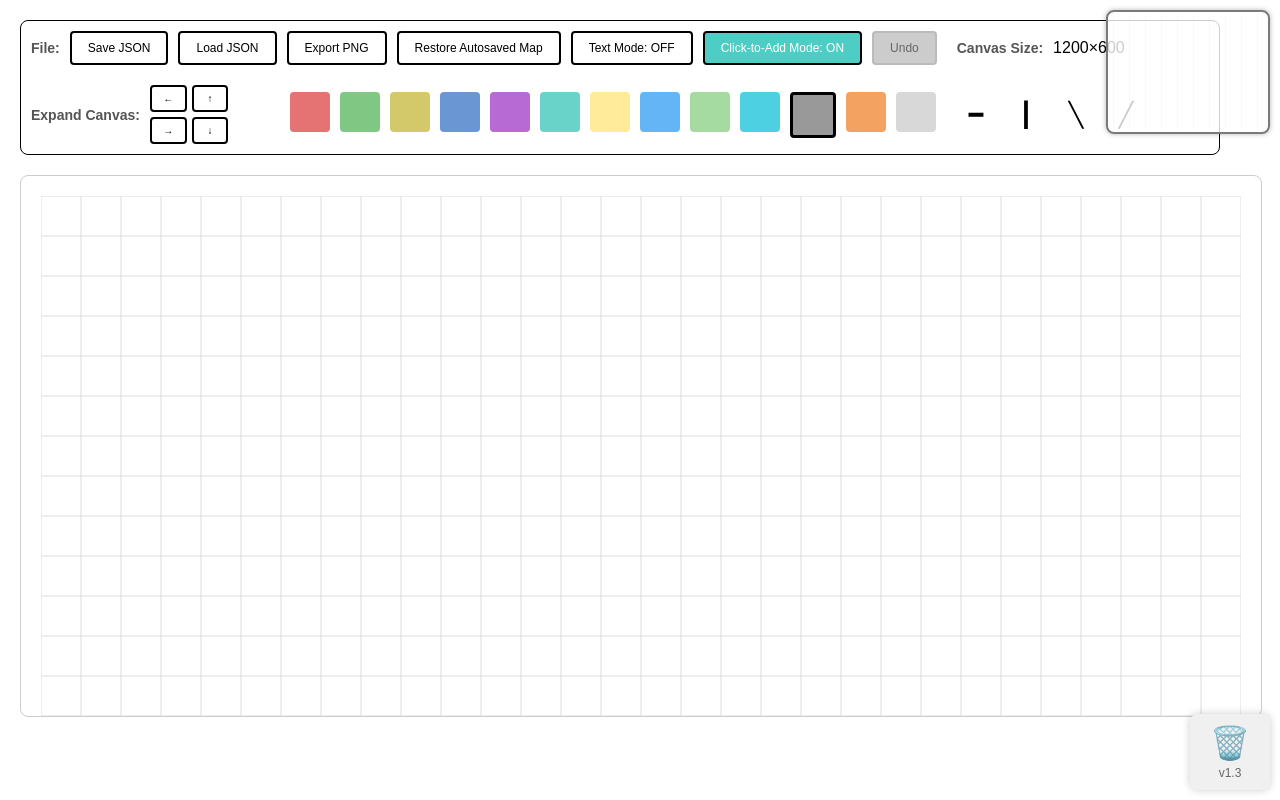
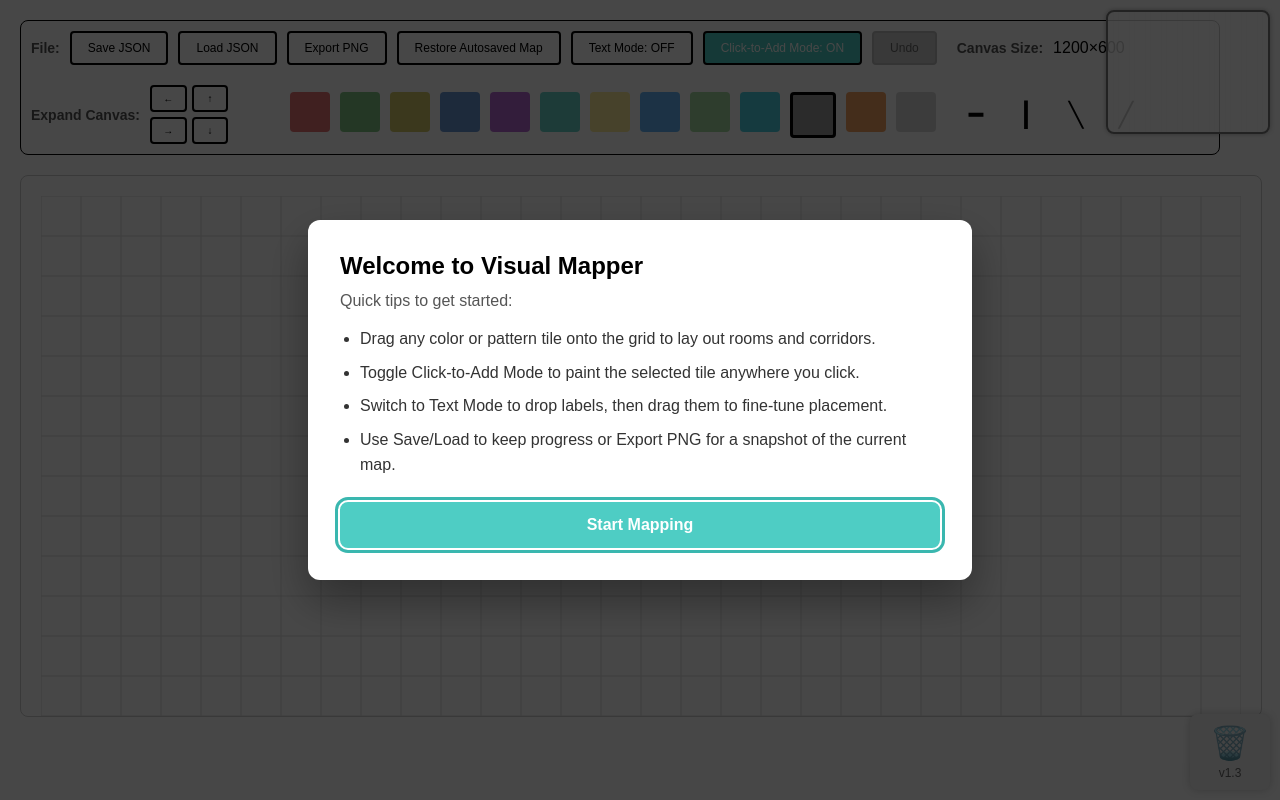
Before and after one commit to druehle/visual-mapper, a plain HTML site: page index.html in a window 1280 px wide. Drawn offline with Linux system fonts and the light colour scheme.

Commit message:
Changes to be committed: 	modified:   index.html
    Added usage overlay

```diff
--- a/index.html
+++ b/index.html
@@ -128,6 +128,78 @@
             align-items: center;
         }
 
+        .usage-overlay {
+            position: fixed;
+            inset: 0;
+            background: rgba(0, 0, 0, 0.72);
+            display: flex;
+            align-items: center;
+            justify-content: center;
+            padding: 20px;
+            z-index: 3000;
+        }
+
+        .usage-overlay.hidden {
+            display: none;
+        }
+
+        .usage-overlay__content {
+            background: #ffffff;
+            padding: 32px;
+            border-radius: 12px;
+            box-shadow: 0 20px 45px rgba(0, 0, 0, 0.35);
+            max-width: 600px;
+            width: 100%;
+        }
+
+        .usage-overlay__title {
+            margin: 0 0 12px 0;
+            font-size: 24px;
+        }
+
+        .usage-overlay__content p {
+            margin: 0 0 16px 0;
+            color: #555;
+        }
+
+        .usage-overlay__list {
+            margin: 0 0 24px 0;
+            padding-left: 20px;
+            color: #333;
+            line-height: 1.6;
+        }
+
+        .usage-overlay__list li + li {
+            margin-top: 8px;
+        }
+
+        #closeUsageOverlayBtn {
+            display: inline-block;
+            width: 100%;
+            background: #4ECDC4;
+            border: 2px solid #4ECDC4;
+            color: #ffffff;
+            font-size: 16px;
+            font-weight: bold;
+            padding: 12px 20px;
+            border-radius: 8px;
+        }
+
+        #closeUsageOverlayBtn:hover {
+            background: #3ab7af;
+            border-color: #3ab7af;
+            color: #ffffff;
+            transform: none;
+        }
+
+        #closeUsageOverlayBtn:focus {
+            outline: 3px solid #3ab7af;
+            outline-offset: 2px;
+        }
+
+        #closeUsageOverlayBtn:active {
+            transform: none;
+        }
         .text-input-overlay {
             position: fixed;
             top: 0;
@@ -287,6 +359,20 @@
     </style>
 </head>
 <body >
+    <div class="usage-overlay" id="usageOverlay" role="dialog" aria-modal="true" aria-labelledby="usageOverlayTitle" aria-describedby="usageOverlayList">
+        <div class="usage-overlay__content">
+            <h2 class="usage-overlay__title" id="usageOverlayTitle">Welcome to Visual Mapper</h2>
+            <p>Quick tips to get started:</p>
+            <ul class="usage-overlay__list" id="usageOverlayList">
+                <li>Drag any color or pattern tile onto the grid to lay out rooms and corridors.</li>
+                <li>Toggle Click-to-Add Mode to paint the selected tile anywhere you click.</li>
+                <li>Switch to Text Mode to drop labels, then drag them to fine-tune placement.</li>
+                <li>Use Save/Load to keep progress or Export PNG for a snapshot of the current map.</li>
+            </ul>
+            <button id="closeUsageOverlayBtn" type="button">Start Mapping</button>
+        </div>
+    </div>
+
     <div class="container">
         <div class="controls">
             <div class="control-group">
@@ -361,12 +447,38 @@
         const textInput = document.getElementById('textInput');
         const textModeBtn = document.getElementById('textModeBtn');
         const addModeBtn = document.getElementById('addModeBtn');
+        const usageOverlay = document.getElementById('usageOverlay');
+        const closeUsageOverlayBtn = document.getElementById('closeUsageOverlayBtn');
 
 
         const miniMap = document.getElementById('miniMap');
         const miniCtx = miniMap.getContext('2d');
 
         let lastSquare;
+
+        function hideUsageOverlay() {
+            if (usageOverlay && !usageOverlay.classList.contains('hidden')) {
+                usageOverlay.classList.add('hidden');
+            }
+        }
+
+        if (usageOverlay && closeUsageOverlayBtn) {
+            closeUsageOverlayBtn.addEventListener('click', () => {
+                hideUsageOverlay();
+            });
+
+            usageOverlay.addEventListener('click', (event) => {
+                if (event.target === usageOverlay) {
+                    hideUsageOverlay();
+                }
+            });
+        }
+
+        document.addEventListener('keydown', (event) => {
+            if (event.key === 'Escape' && usageOverlay && !usageOverlay.classList.contains('hidden')) {
+                hideUsageOverlay();
+            }
+        });
 
         const GRID_SIZE = 40;
         const colors = [
@@ -1053,9 +1165,15 @@
         window.addEventListener('load', () => {
             updateUndoButton();
             toggleClickToAddMode();
+            if (closeUsageOverlayBtn) {
+                closeUsageOverlayBtn.focus();
+            }
         });
 
         document.addEventListener('keydown', (e) => {
+            if (usageOverlay && !usageOverlay.classList.contains('hidden')) {
+                return;
+            }
             if (e.ctrlKey && e.key === 'z' && !e.shiftKey) {
                 e.preventDefault();
                 undoLastAction();
```
